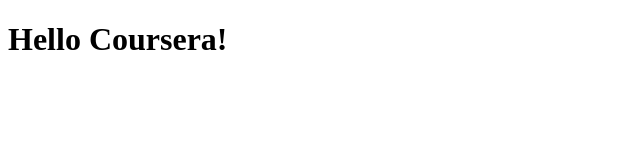
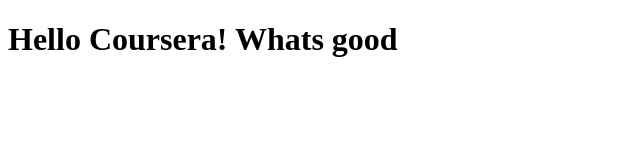
Before and after one commit to thelegitlaw/coursera-test, a plain HTML site: page pages/index.html in a window 1280 px wide. Shown: the whole page, without its empty margins (0-640 px from the left). Drawn offline with Linux system fonts and the light colour scheme.

Commit message:
Minimal changes

```diff
--- a/pages/index.html
+++ b/pages/index.html
@@ -4,6 +4,6 @@
 	<title>Hello Coursera!</title>
 </head>
 <body>
-<h1>Hello Coursera!</h1>
+<h1>Hello Coursera! Whats good</h1>
 </body>
 </html>
```
